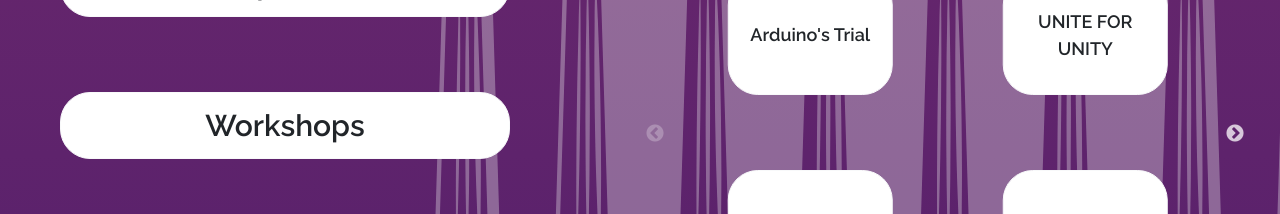
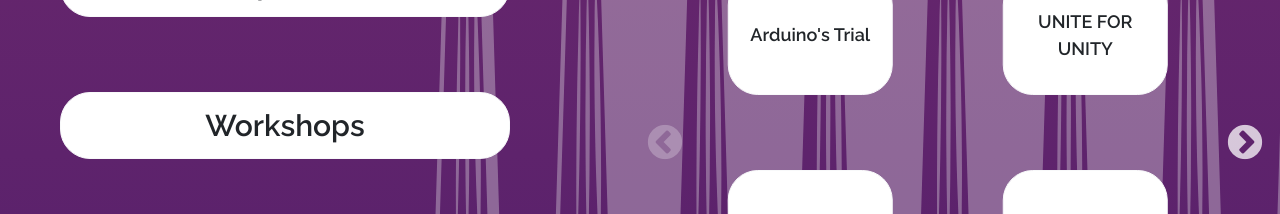
Before and after one commit to ayaniitgoa/TechFest, a React (Create React App) app: page / in a window 1280 px wide. Shown: the part 1860-2074 px from the top of the page. Built offline with nearby package versions, Linux system fonts and the light colour scheme.

Commit message:
Fixed slider arrow size.

```diff
--- a/src/Containers/EventsPage/EventsPage.css
+++ b/src/Containers/EventsPage/EventsPage.css
@@ -65,6 +65,13 @@
 
 .slide-div{
   margin-left: 1rem;
+}
+.slick-prev:before {
+  font-size: calc(40px / var(--size-divisor));
+}
+
+.slick-next:before {
+  font-size: calc(40px / var(--size-divisor));
 }
 
 #grid-buttons{
```
